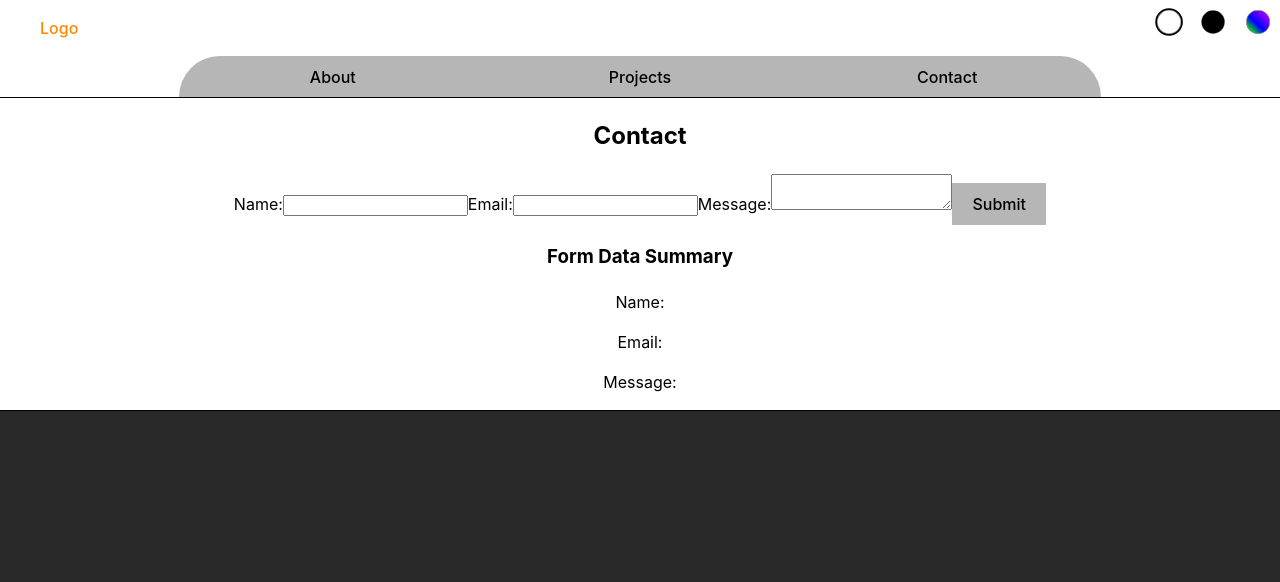
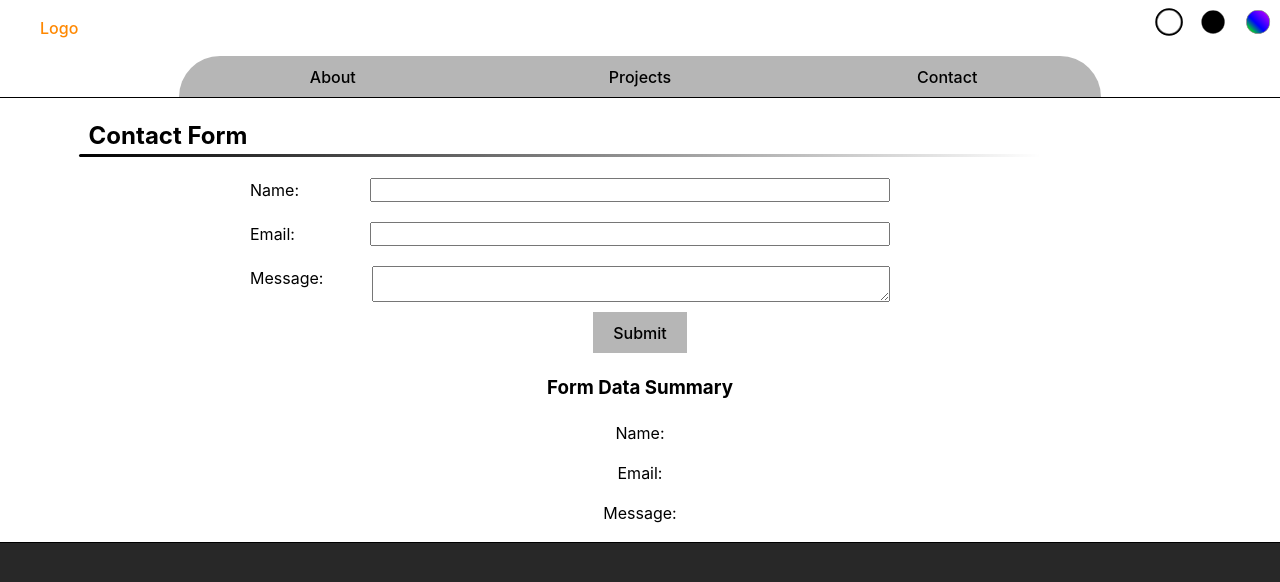
Before and after one commit to InternetKungen/vite-profile-page, a React (Vite) app: page /contact in a window 1280 px wide. Shown: the top 582 px of the page. Built offline with nearby package versions, Linux system fonts and the light colour scheme.

Commit message:
Contact form and E-mail checker API

```diff
--- /dev/null
+++ b/src/components/ContactForm/ContactForm.css
@@ -0,0 +1,29 @@
+.contact-form-container {
+    display: flex;
+    flex-direction: column;
+    border: 1px solid white;
+    border-radius: 10px;
+    max-width: 800px;
+    width: 70vw;
+}
+
+.contact-form-container__name,
+.contact-form-container__email,
+.contact-form-container__message {
+    display: flex;
+    justify-content: space-between;
+    padding: 10px;
+    width: 80%;
+}
+
+.contact-form-container__name input,
+.contact-form-container__email input,
+.contact-form-container__message textarea {
+    margin-left: 10px;
+    width: 80%;
+}
+
+.form-data-summary-container {
+    border: 1px solid white;
+    border-radius: 10px;
+}
--- /dev/null
+++ b/src/components/ContactForm/ContactForm.jsx
@@ -0,0 +1,101 @@
+import React, { useState } from 'react';
+import './ContactForm.css';
+
+async function validateEmail(email) {
+  try {
+    const response = await fetch(`https://www.disify.com/api/email/${email}`);
+    const data = await response.json();
+    return data;
+  } catch (error) {
+    console.error('Error validating email:', error);
+    return null;
+  }
+}
+
+function ContactForm() {
+  const [formData, setFormData] = useState({
+    name: '',
+    email: '',
+    message: ''
+  });
+
+  const [emailValidation, setEmailValidation] = useState(null);
+
+  const handleChange = (e) => {
+    const { name, value } = e.target;
+    setFormData({
+      ...formData,
+      [name]: value
+    });
+  };
+
+  const handleSubmit = async (e) => {
+    e.preventDefault();
+
+    // Validera e-post med Disify API
+    const validationData = await validateEmail(formData.email);
+    setEmailValidation(validationData);
+
+    // Kontrollera valideringsresultatet och skicka formulärdata om e-posten är giltig
+    if (validationData && validationData.format && !validationData.disposable) {
+      console.log('Form Data:', formData);
+    } else {
+      return;
+    }
+  };
+
+  return (
+    <div>
+      <section className="contact-form-container">
+      <form onSubmit={handleSubmit}>
+        <div className="contact-form-container__name">
+        <label htmlFor="name">Name:</label>
+        <input
+          type="text"
+          id="name"
+          name="name"
+          value={formData.name}
+          onChange={handleChange}
+        />
+        </div>
+
+        <div className="contact-form-container__email">
+        <label htmlFor="email">Email:</label>
+        <input
+          type="email"
+          id="email"
+          name="email"
+          value={formData.email}
+          onChange={handleChange}
+          style={{ borderColor: emailValidation && !emailValidation.format ? 'red' : '' }}
+        />
+        {emailValidation && !emailValidation.format && (
+          <p style={{ color: 'red' }}>Invalid email address.</p>
+        )}
+        </div>
+
+        <div className="contact-form-container__message">
+        <label htmlFor="message">Message:</label>
+        <textarea
+          id="message"
+          name="message"
+          value={formData.message}
+          onChange={handleChange}
+        ></textarea>
+        </div>
+
+        <button type="submit">Submit</button>
+      </form>
+      </section>
+
+      <div className="form-data-summary-container">
+        <h3>Form Data Summary</h3>
+        <p>Name: {formData.name}</p>
+        <p>Email: {formData.email}</p>
+        <p>Message: {formData.message}</p>
+      </div>
+    </div>
+  );
+}
+
+export default ContactForm;
--- a/src/views/Contact.jsx
+++ b/src/views/Contact.jsx
@@ -1,68 +1,14 @@
-import React, { useState } from 'react';
+import React from 'react';
+import Title from '../components/Title/Title';
+import ContactForm from '../components/ContactForm/ContactForm';
 
 function Contact() {
-    const [formData, setFormData] = useState({
-        name: '',
-        email: '',
-        message: ''
-    });
-
-    const handleChange = (e) => {
-        const { name, value } = e.target;
-        setFormData({
-            ...formData,
-            [name]: value
-        });
-    };
-
-    const handleSubmit = (e) => {
-        e.preventDefault();
-        // Här kan du hantera eller skicka formulärdata, till exempel skicka ett API-anrop eller visa ett meddelande.
-        console.log('Form Data:', formData);
-    };
-
-    return (
-        <div>
-            <h2>Contact</h2>
-            <form onSubmit={handleSubmit}>
-                <label htmlFor="name">Name:</label>
-                <input
-                    type="text"
-                    id="name"
-                    name="name"
-                    value={formData.name}
-                    onChange={handleChange}
-                />
-
-                <label htmlFor="email">Email:</label>
-                <input
-                    type="email"
-                    id="email"
-                    name="email"
-                    value={formData.email}
-                    onChange={handleChange}
-                />
-
-                <label htmlFor="message">Message:</label>
-                <textarea
-                    id="message"
-                    name="message"
-                    value={formData.message}
-                    onChange={handleChange}
-                ></textarea>
-
-                <button type="submit">Submit</button>
-            </form>
-
-            {/* Sammanfattning av informationen */}
-            <div>
-                <h3>Form Data Summary</h3>
-                <p>Name: {formData.name}</p>
-                <p>Email: {formData.email}</p>
-                <p>Message: {formData.message}</p>
-            </div>
-        </div>
-    );
+  return (
+    <div>
+      <Title title="Contact Form" />
+      <ContactForm />
+    </div>
+  );
 }
 
 export default Contact;
```
